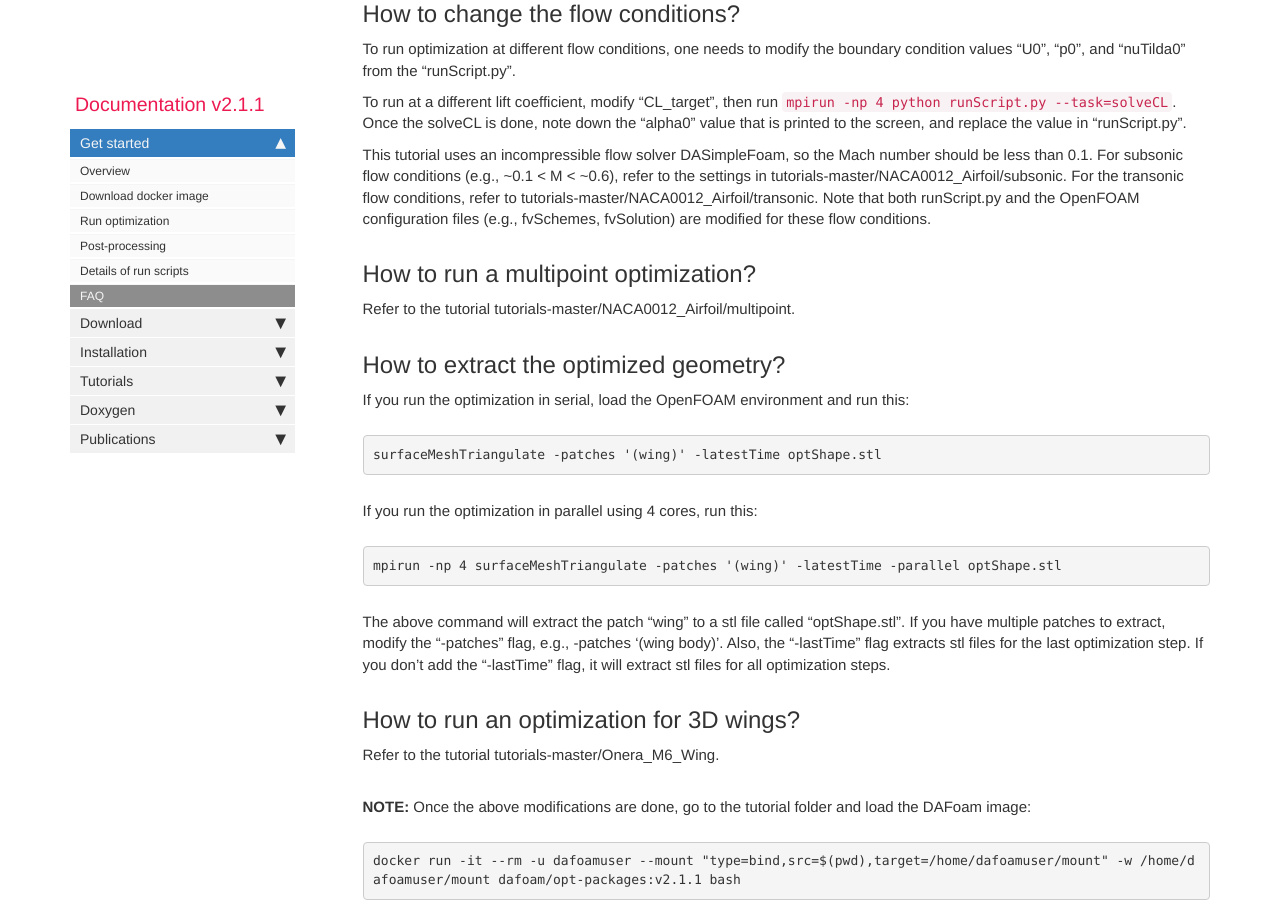
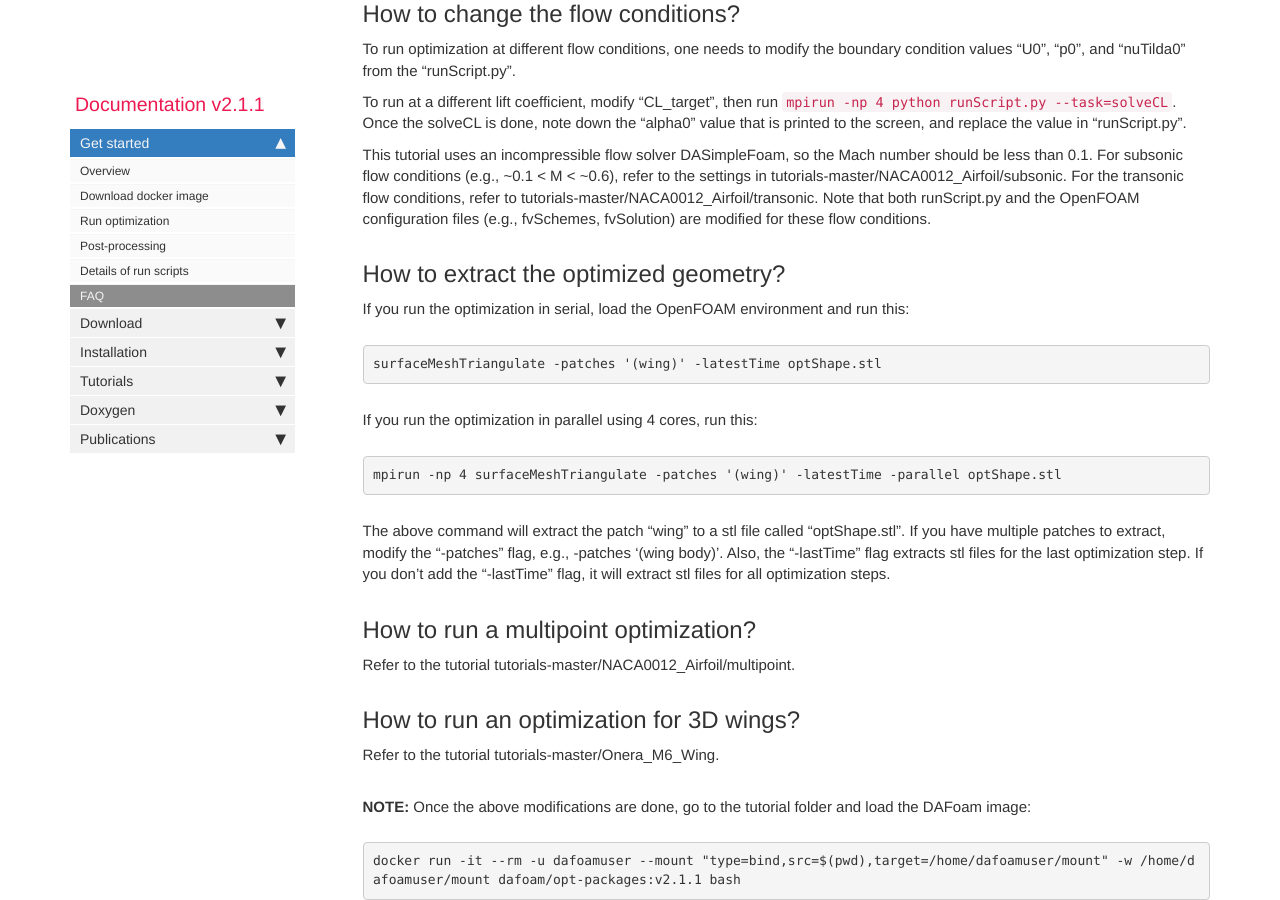
Before and after one commit to DAFoam/DAFoam.github.io, a Jekyll site: the page built from pages/mydoc/mydoc_get_started_faq.md, in a window 1280 px wide and 900 px high, scrolled down 1330 px. Built offline with Jekyll 4.4.1, drawn with Linux system fonts in a browser that asks for light colours; comment, search, counter and statistics services are not loaded; part of the change alters nothing that is shown; some of the changed text lies outside the part shown.

Commit message:
content update

```diff
--- a/pages/mydoc/mydoc_get_started_faq.md
+++ b/pages/mydoc/mydoc_get_started_faq.md
@@ -41,10 +41,6 @@ To run at a different lift coefficient, modify "CL_target", then run `mpirun -np
 
 This tutorial uses an incompressible flow solver DASimpleFoam, so the Mach number should be less than 0.1. For subsonic flow conditions (e.g., ~0.1 < M < ~0.6), refer to the settings in tutorials-master/NACA0012_Airfoil/subsonic. For the transonic flow conditions, refer to tutorials-master/NACA0012_Airfoil/transonic. Note that both runScript.py and the OpenFOAM configuration files (e.g., fvSchemes, fvSolution) are modified for these flow conditions.
 
-## How to run a multipoint optimization?
-
-Refer to the tutorial tutorials-master/NACA0012_Airfoil/multipoint.
-
 ## How to extract the optimized geometry?
 
 If you run the optimization in serial, load the OpenFOAM environment and run this:
@@ -60,6 +56,10 @@ mpirun -np 4 surfaceMeshTriangulate -patches '(wing)' -latestTime -parallel optS
 </pre>
 
 The above command will extract the patch "wing" to a stl file called "optShape.stl". If you have multiple patches to extract, modify the "-patches" flag, e.g., -patches '(wing body)'. Also, the "-lastTime" flag extracts stl files for the last optimization step. If you don't add the "-lastTime" flag, it will extract stl files for all optimization steps.
+
+## How to run a multipoint optimization?
+
+Refer to the tutorial tutorials-master/NACA0012_Airfoil/multipoint.
 
 ## How to run an optimization for 3D wings?
 
```
